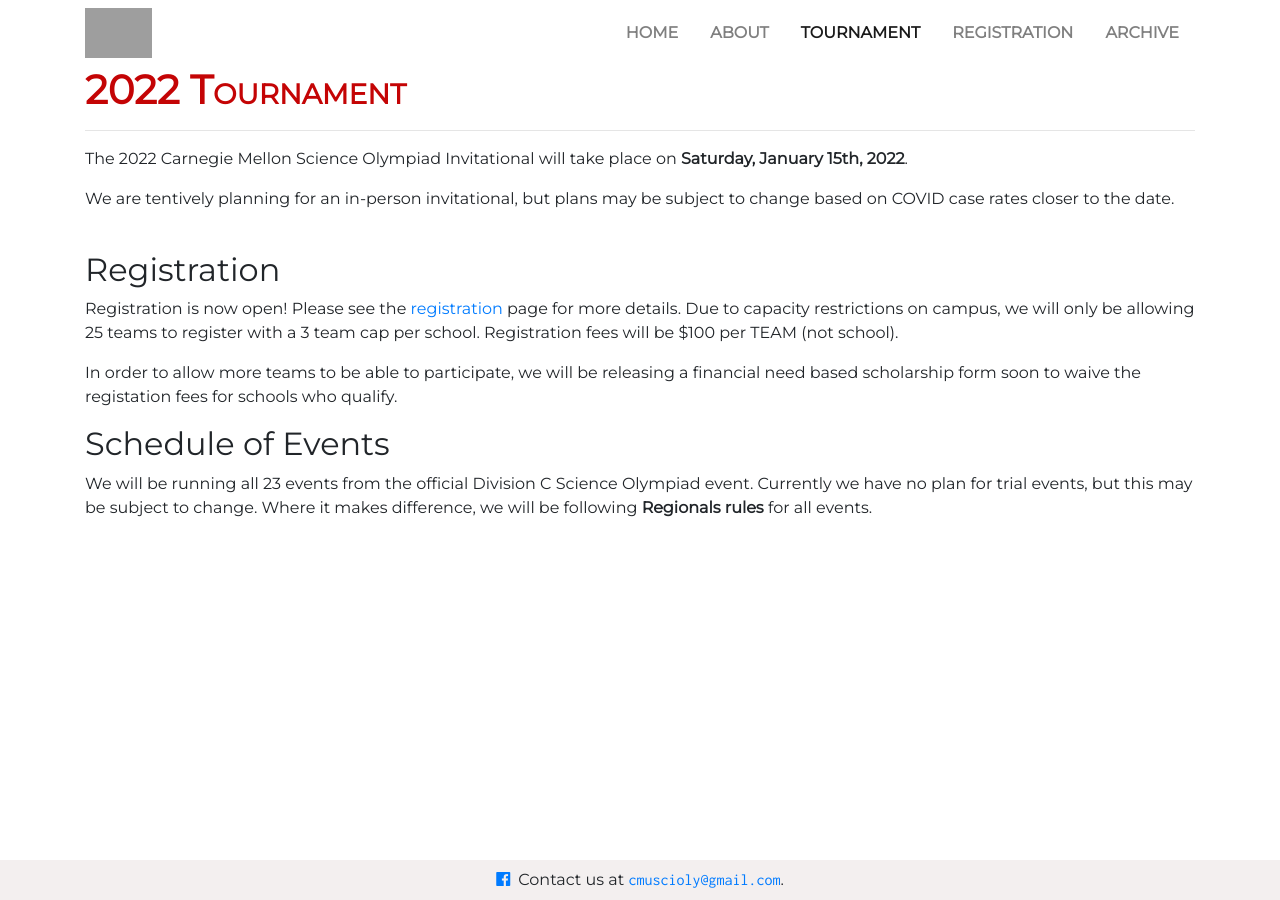
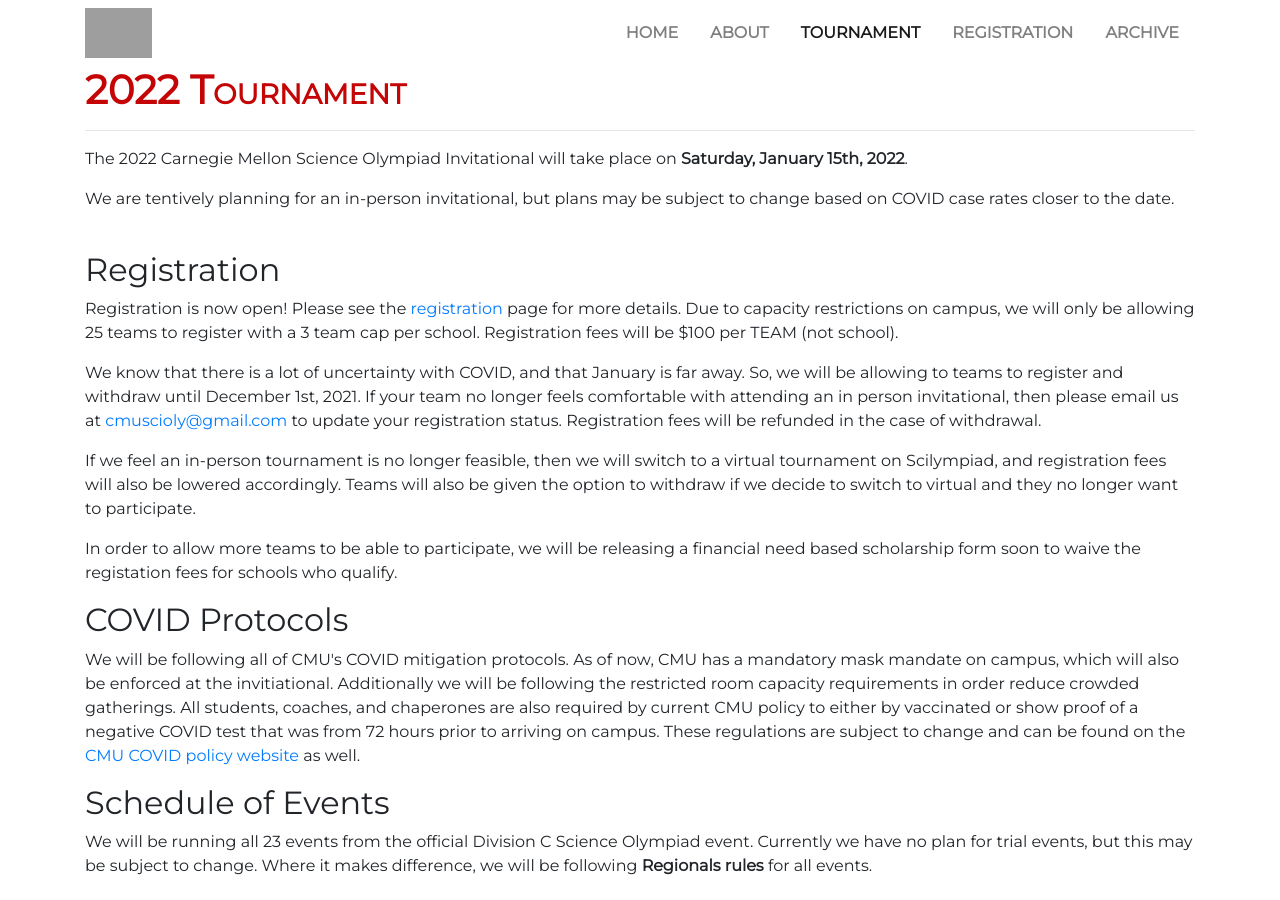
Before and after one commit to cmuscioly/cmuscioly.github.io, a Jekyll site: the page built from tournament.md, in a window 1280 px wide. Built offline with Jekyll 4.4.1, drawn with Linux system fonts in a browser that asks for light colours; nearby versions of some CDN libraries; grey boxes are pictures that could not be loaded.

Commit message:
registration updates

```diff
--- a/tournament.md
+++ b/tournament.md
@@ -32,8 +32,29 @@
 </p>
 
 <p>
+We know that there is a lot of uncertainty with COVID, and that January is far away. So, we
+will be allowing to teams to register and withdraw until December 1st, 2021. If
+your team no longer feels comfortable with attending an in person invitational,
+then please email us at <a href="mailto:cmuscioly@gmail.com">cmuscioly@gmail.com</a> to update your registration status.
+Registration fees will be refunded in the case of withdrawal.
+</p>
+<p>
+If we feel an in-person tournament is no longer feasible, then we will switch to
+a virtual tournament on Scilympiad, and registration fees will also be lowered
+accordingly. Teams will also be given the option to withdraw if we decide to
+switch to virtual and they no longer want to participate.
+</p>
+
+<p>
 In order to allow more teams to be able to participate, we will be releasing a financial need
 based scholarship form soon to waive the registation fees for schools who qualify.
+</p>
+
+<h2>COVID Protocols</h2>
+<p>
+We will be following all of CMU's COVID mitigation protocols. As of now, CMU has a mandatory
+mask mandate on campus, which will also be enforced at the invitiational. Additionally we will be following the
+restricted room capacity requirements in order reduce crowded gatherings. All students, coaches, and chaperones are also required by current CMU policy to either by vaccinated or show proof of a negative COVID test that was from 72 hours prior to arriving on campus. These regulations are subject to change and can be found on the <a href="https://www.cmu.edu/coronavirus/faqs/visitors.html">CMU COVID policy website</a> as well.
 </p>
 
 <h2>Schedule of Events</h2>
```
Also changed, not shown: registration.md (+11 -0 lines).
